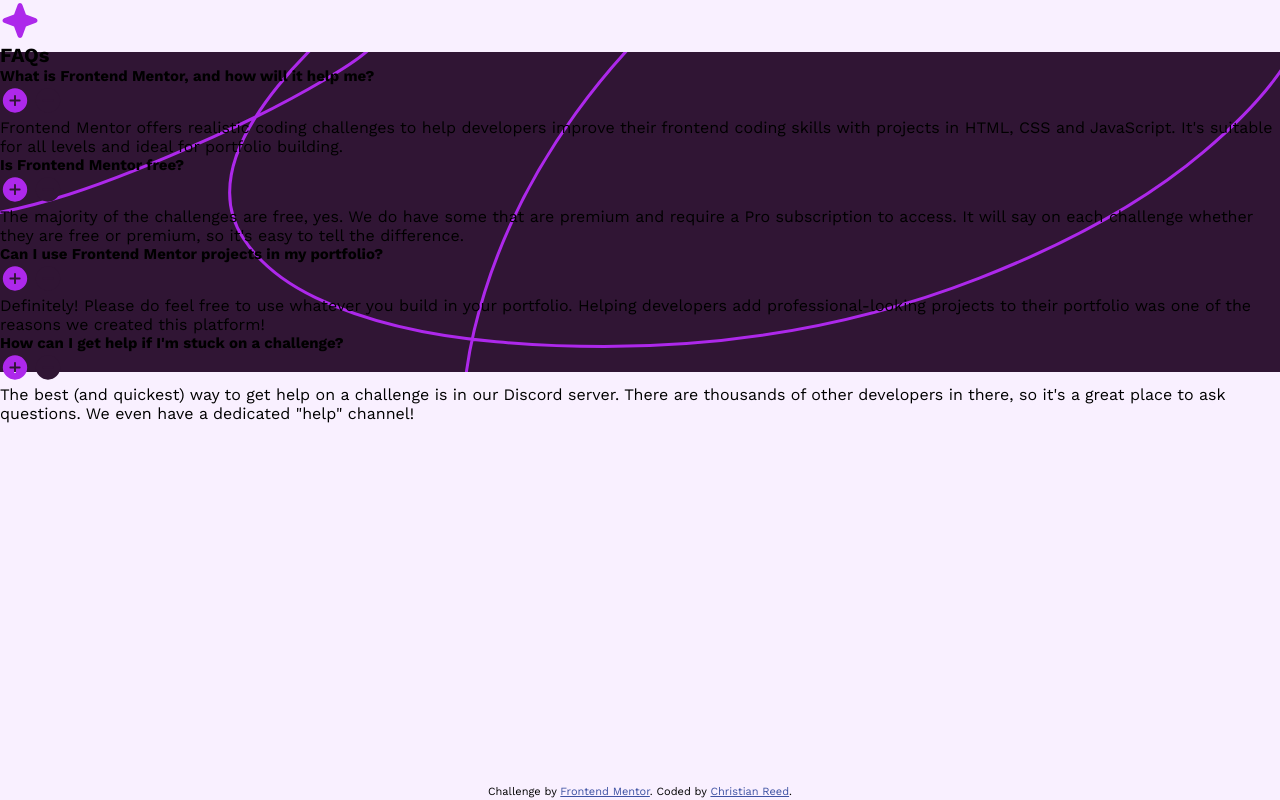
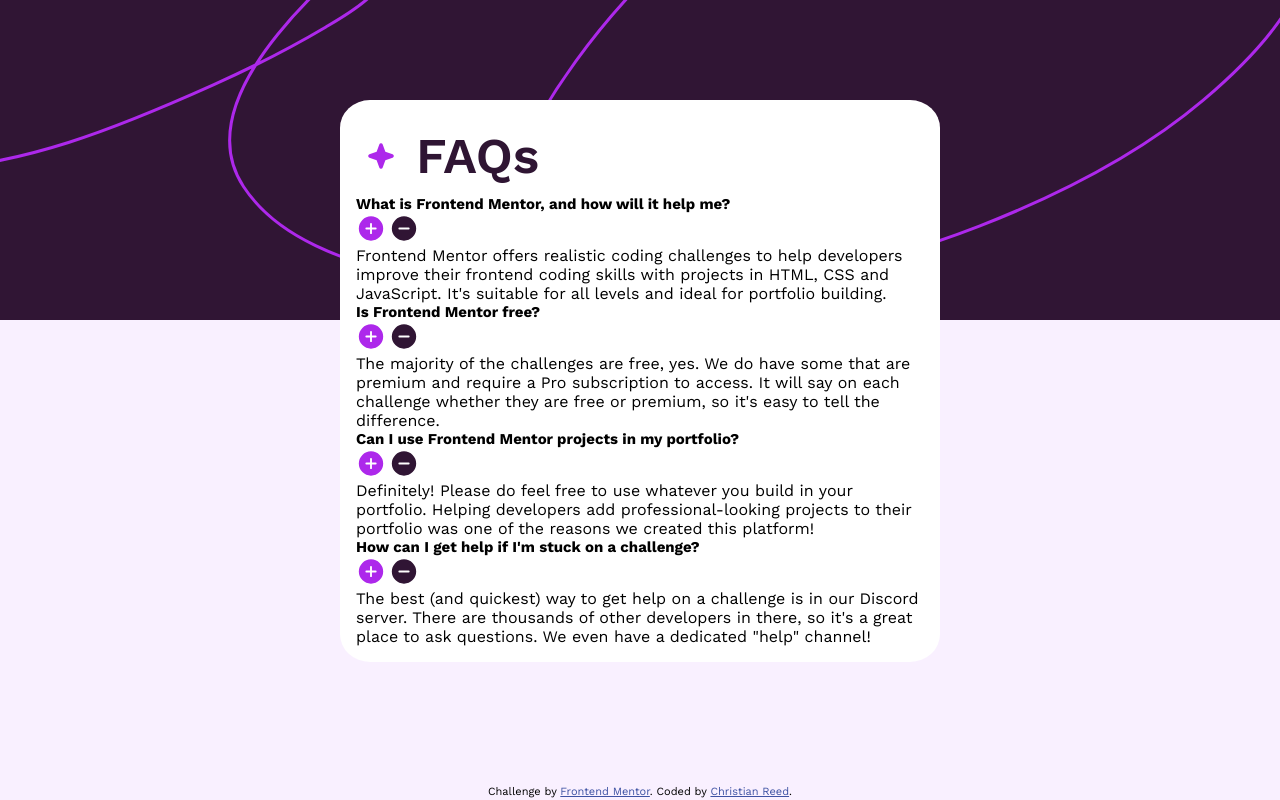
Before and after one commit to ReedorReed/frontendmentor-faq-page, a plain HTML site: page index.html in a window 1280 px wide. Drawn offline with nearby package versions, Linux system fonts and the light colour scheme.

Commit message:
added some more CSS to the card header and created the card container

```diff
--- a/index.html
+++ b/index.html
@@ -18,52 +18,148 @@
 	</head>
 	<body>
 		<div class="container">
+			<div class="card">
 				<div class="card-header">
-				<img src="./assets/images/icon-star.svg" alt="star-icon" />
+					<svg
+						xmlns="http://www.w3.org/2000/svg"
+						width="40"
+						height="41"
+						fill="none"
+						viewBox="0 0 40 41">
+						<path
+							fill="#AD28EB"
+							d="M37.5 20.5a2.467 2.467 0 0 1-1.64 2.344l-9.913 3.604-3.603 9.911a2.5 2.5 0 0 1-4.688 0l-3.604-9.922-9.911-3.593a2.5 2.5 0 0 1 0-4.688l9.921-3.604 3.594-9.911a2.5 2.5 0 0 1 4.688 0l3.604 9.921 9.911 3.594A2.467 2.467 0 0 1 37.5 20.5Z" />
+					</svg>
 					<h1>FAQs</h1>
 				</div>
-			<div class="answer-card1">
+				<div class="question">
 					<h2>What is Frontend Mentor, and how will it help me?</h2>
-				<img src="./assets/images/icon-plus.svg" alt="plus-icon" />
-				<img src="./assets/images/icon-minus.svg" alt="minus-icon" />
+					<svg
+						xmlns="http://www.w3.org/2000/svg"
+						width="30"
+						height="31"
+						fill="none"
+						viewBox="0 0 30 31">
+						<path fill="#AD28EB" d="M15 3.313A12.187 12.187 0 1 0 27.188 15.5
+						12.203 12.203 0 0 0 15 3.312Zm4.688 13.124h-3.75v3.75a.938.938 0 0
+						1-1.876 0v-3.75h-3.75a.938.938 0 0 1 0-1.875h3.75v-3.75a.938.938 0 0
+						1 1.876 0v3.75h3.75a.938.938 0 0 1 0 1.876Z" / alt="plus-icon">
+					</svg>
+					<svg
+						xmlns="http://www.w3.org/2000/svg"
+						width="30"
+						height="31"
+						fill="none"
+						viewBox="0 0 30 31">
+						<path fill="#301534" d="M15 3.313A12.187 12.187 0 1 0 27.188 15.5
+						12.2 12.2 0 0 0 15 3.312Zm4.688 13.124h-9.375a.938.938 0 0 1
+						0-1.875h9.374a.938.938 0 0 1 0 1.876Z" / alt="minus-icon">
+					</svg>
+				</div>
+				<div class="answer">
 					<p>
-					Frontend Mentor offers realistic coding challenges to help developers
-					improve their frontend coding skills with projects in HTML, CSS and
-					JavaScript. It's suitable for all levels and ideal for portfolio
-					building.
+						Frontend Mentor offers realistic coding challenges to help
+						developers improve their frontend coding skills with projects in
+						HTML, CSS and JavaScript. It's suitable for all levels and ideal for
+						portfolio building.
 					</p>
 				</div>
-			<div class="answer-card2">
+
+				<div class="question">
 					<h2>Is Frontend Mentor free?</h2>
-				<img src="./assets/images/icon-plus.svg" alt="plus-icon" />
-				<img src="./assets/images/icon-minus.svg" alt="minus-icon" />
+					<svg
+						xmlns="http://www.w3.org/2000/svg"
+						width="30"
+						height="31"
+						fill="none"
+						viewBox="0 0 30 31">
+						<path fill="#AD28EB" d="M15 3.313A12.187 12.187 0 1 0 27.188 15.5
+						12.203 12.203 0 0 0 15 3.312Zm4.688 13.124h-3.75v3.75a.938.938 0 0
+						1-1.876 0v-3.75h-3.75a.938.938 0 0 1 0-1.875h3.75v-3.75a.938.938 0 0
+						1 1.876 0v3.75h3.75a.938.938 0 0 1 0 1.876Z" / alt="plus-icon">
+					</svg>
+					<svg
+						xmlns="http://www.w3.org/2000/svg"
+						width="30"
+						height="31"
+						fill="none"
+						viewBox="0 0 30 31">
+						<path fill="#301534" d="M15 3.313A12.187 12.187 0 1 0 27.188 15.5
+						12.2 12.2 0 0 0 15 3.312Zm4.688 13.124h-9.375a.938.938 0 0 1
+						0-1.875h9.374a.938.938 0 0 1 0 1.876Z" / alt="minus-icon">
+					</svg>
+				</div>
+				<div class="answer">
 					<p>
-					The majority of the challenges are free, yes. We do have some that are
-					premium and require a Pro subscription to access. It will say on each
-					challenge whether they are free or premium, so it's easy to tell the
-					difference.
+						The majority of the challenges are free, yes. We do have some that
+						are premium and require a Pro subscription to access. It will say on
+						each challenge whether they are free or premium, so it's easy to
+						tell the difference.
 					</p>
 				</div>
-			<div class="answer-card3">
+				<div class="question">
 					<h2>Can I use Frontend Mentor projects in my portfolio?</h2>
-				<img src="./assets/images/icon-plus.svg" alt="plus-icon" />
-				<img src="./assets/images/icon-minus.svg" alt="minus-icon" />
+					<svg
+						xmlns="http://www.w3.org/2000/svg"
+						width="30"
+						height="31"
+						fill="none"
+						viewBox="0 0 30 31">
+						<path fill="#AD28EB" d="M15 3.313A12.187 12.187 0 1 0 27.188 15.5
+						12.203 12.203 0 0 0 15 3.312Zm4.688 13.124h-3.75v3.75a.938.938 0 0
+						1-1.876 0v-3.75h-3.75a.938.938 0 0 1 0-1.875h3.75v-3.75a.938.938 0 0
+						1 1.876 0v3.75h3.75a.938.938 0 0 1 0 1.876Z" / alt="plus-icon">
+					</svg>
+					<svg
+						xmlns="http://www.w3.org/2000/svg"
+						width="30"
+						height="31"
+						fill="none"
+						viewBox="0 0 30 31">
+						<path fill="#301534" d="M15 3.313A12.187 12.187 0 1 0 27.188 15.5
+						12.2 12.2 0 0 0 15 3.312Zm4.688 13.124h-9.375a.938.938 0 0 1
+						0-1.875h9.374a.938.938 0 0 1 0 1.876Z" / alt="minus-icon">
+					</svg>
+				</div>
+				<div class="answer">
 					<p>
 						Definitely! Please do feel free to use whatever you build in your
 						portfolio. Helping developers add professional-looking projects to
 						their portfolio was one of the reasons we created this platform!
 					</p>
 				</div>
-			<div class="answer-card4">
+				<div class="question">
 					<h2>How can I get help if I'm stuck on a challenge?</h2>
-				<img src="./assets/images/icon-plus.svg" alt="plus-icon" />
-				<img src="./assets/images/icon-minus.svg" alt="minus-icon" />
+					<svg
+						xmlns="http://www.w3.org/2000/svg"
+						width="30"
+						height="31"
+						fill="none"
+						viewBox="0 0 30 31">
+						<path fill="#AD28EB" d="M15 3.313A12.187 12.187 0 1 0 27.188 15.5
+						12.203 12.203 0 0 0 15 3.312Zm4.688 13.124h-3.75v3.75a.938.938 0 0
+						1-1.876 0v-3.75h-3.75a.938.938 0 0 1 0-1.875h3.75v-3.75a.938.938 0 0
+						1 1.876 0v3.75h3.75a.938.938 0 0 1 0 1.876Z" / alt="plus-icon">
+					</svg>
+					<svg
+						xmlns="http://www.w3.org/2000/svg"
+						width="30"
+						height="31"
+						fill="none"
+						viewBox="0 0 30 31">
+						<path fill="#301534" d="M15 3.313A12.187 12.187 0 1 0 27.188 15.5
+						12.2 12.2 0 0 0 15 3.312Zm4.688 13.124h-9.375a.938.938 0 0 1
+						0-1.875h9.374a.938.938 0 0 1 0 1.876Z" / alt="minus-icon">
+					</svg>
+				</div>
+				<div class="answer">
 					<p>
 						The best (and quickest) way to get help on a challenge is in our
 						Discord server. There are thousands of other developers in there, so
 						it's a great place to ask questions. We even have a dedicated "help"
 						channel!
 					</p>
+				</div>
 			</div>
 		</div>
 		<div class="attribution">
--- a/styles.css
+++ b/styles.css
@@ -31,8 +31,8 @@ body {
 	background-color: hsl(275, 100%, 97%);
 	background-image: url('./assets/images/background-pattern-desktop.svg');
 	background-repeat: no-repeat;
-	background-position: center;
-	position: realtive;
+	background-position: top;
+	position: sticky;
 	font-family: 'Work Sans', 'sans-serif';
 }
 
@@ -42,3 +42,42 @@ body p {
 }
 
 /* FAQ card */
+.container {
+	display: flex;
+	flex-direction: column;
+	align-items: center;
+	justify-content: center;
+}
+
+.card {
+	/* display: flex;
+	flex-direction: column;
+	align-items: center;
+	justify-content: center; */
+	max-width: 60rem;
+	height: auto;
+	background-color: hsl(0, 0%, 100%);
+	margin: 10rem;
+	padding: 1.6rem;
+	border-radius: 5%;
+}
+
+.card-header {
+	display: flex;
+	align-items: flex-start;
+	justify-content: flex-start;
+	margin: 1rem;
+}
+
+.card-header h1 {
+	color: hsl(292, 42%, 14%);
+	font-size: 5rem;
+	font-weight: 600;
+}
+
+.card-header svg {
+	margin-top: 1.5rem;
+	margin-right: 2rem;
+	height: 3rem;
+	width: 3rem;
+}
```
Lines whose indentation alone changed are shown as unchanged.
